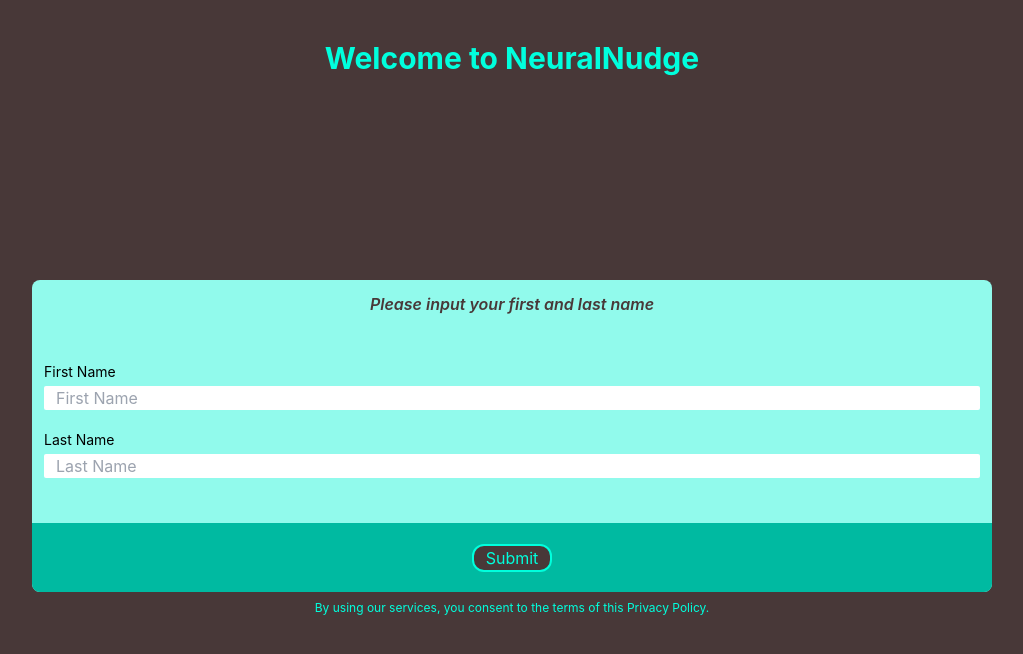
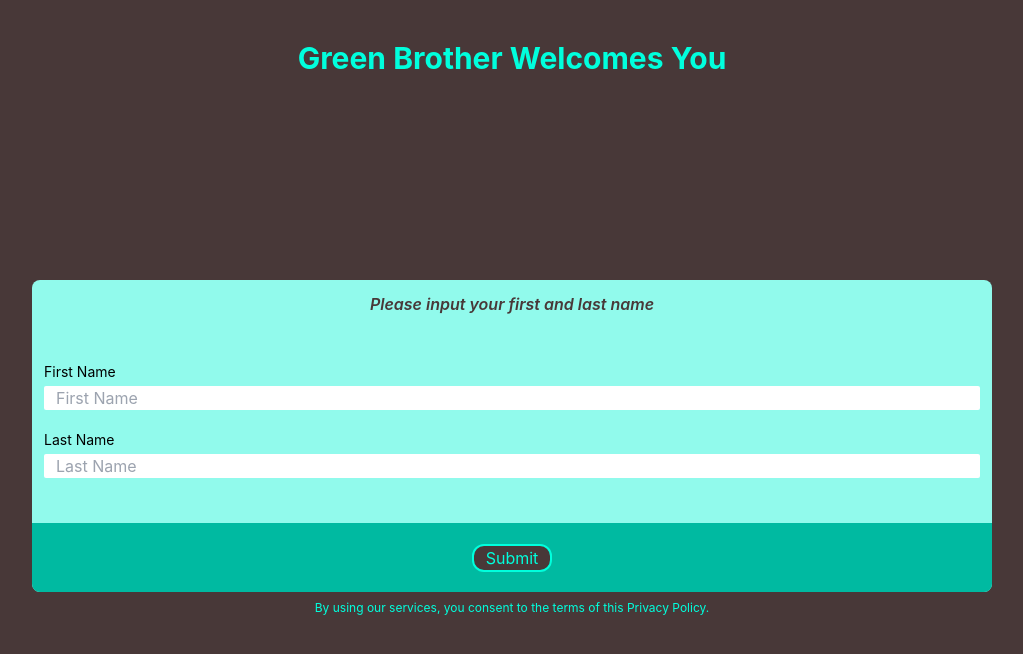
Before and after one commit to shriyabi/3PeasInAPod, a React (Create React App) app in the folder frontend/Neural-Nudge/: page / in a window 1280 px wide. Shown: the top 654 px of the page, without its empty margins (128-1151 px from the left). Built offline with nearby package versions, Linux system fonts and the light colour scheme.

Commit message:
adding files

```diff
--- a/frontend/Neural-Nudge/src/App.js
+++ b/frontend/Neural-Nudge/src/App.js
@@ -17,7 +17,7 @@ function App() {
   return (
     <div className="w-screen h-screen bg-primary justify-center flex items-start flex-col">
       <div className="text-white w-full h-1/3 mt-5">
-        <h2 className="text-ternary text-3xl text-center font-bold p-5"> Welcome to NeuralNudge </h2>
+        <h2 className="text-ternary text-3xl text-center font-bold p-5"> Green Brother Welcomes You </h2>
       </div>
       <div className="text-white flex-col items-center flex justify-start w-full h-2/3">
         <div className="w-3/4 rounded-lg bg-quadary pt-3 h-3/5 flex flex-col items-center">
@@ -51,7 +51,8 @@ function App() {
           </button>
           </div>
         </div>
-        <h2 className="pt-2 px-3 text-center text-ternary text-xs"> <a href="/privacy">By using our services, you consent to the terms of this Privacy Policy.</a>  </h2>
+          <h2 className="pt-2 px-3 text-center text-ternary text-xs"> By using our services, you consent to the terms of this Privacy Policy.
+          </h2>
       </div>
     </div>
   );
```
